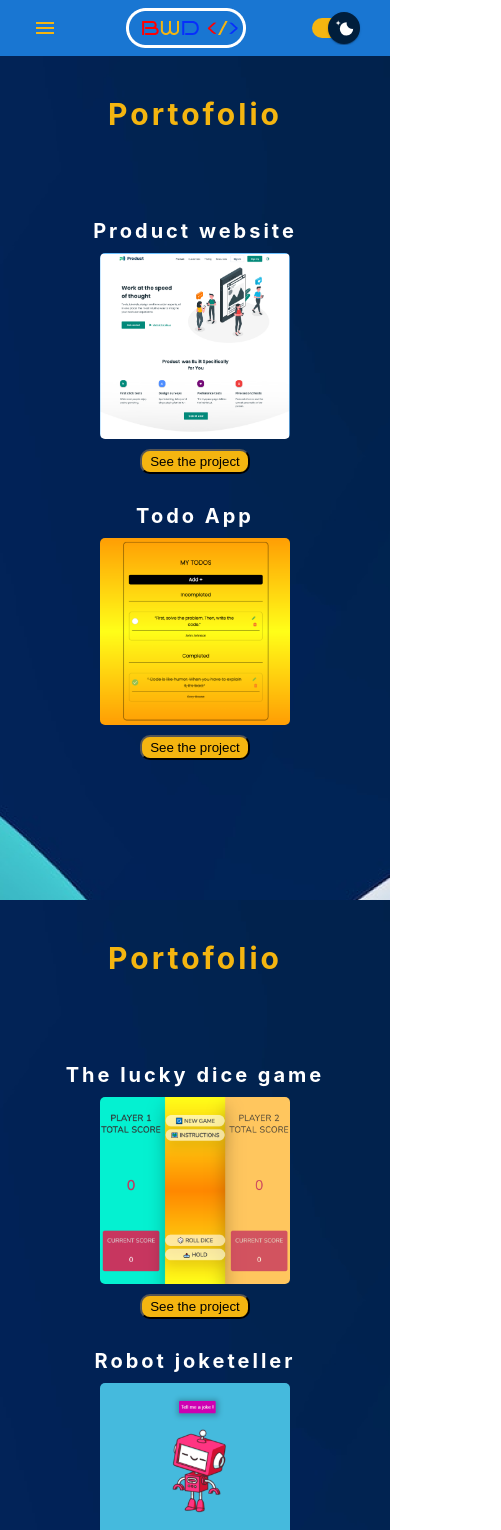
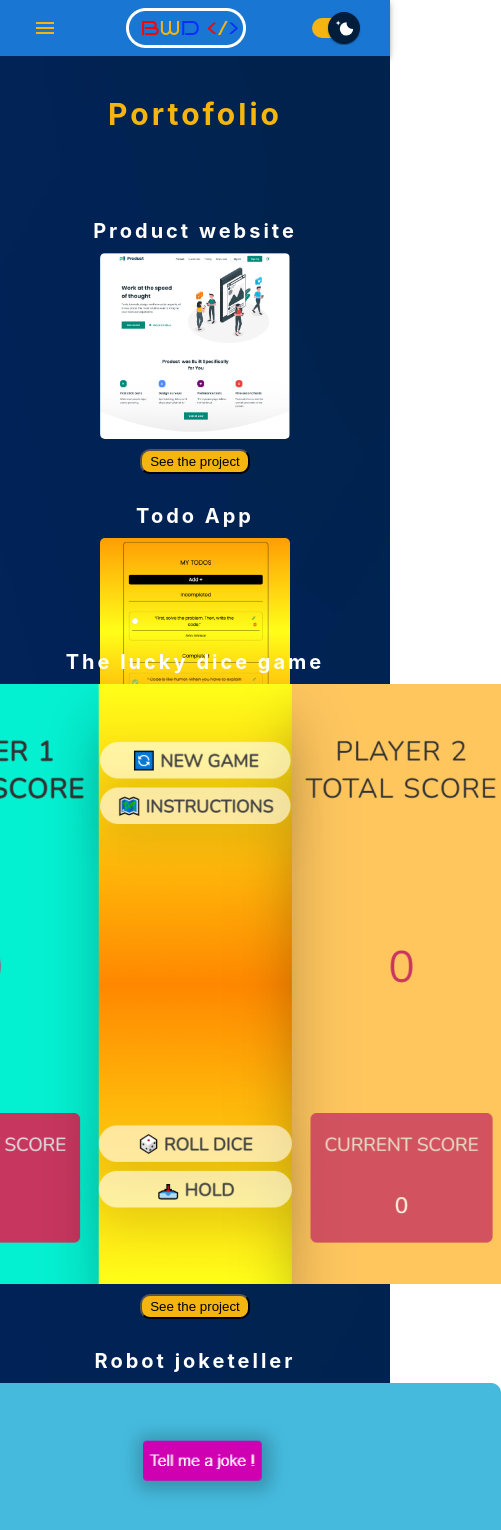
Before and after one commit to Adrian-Edu/best-web-design, a React (Create React App) app: page /portofolio in a window 390 px wide. Shown: the top 1530 px of the page, 501 px wide, since content can reach past the window. Built offline with nearby package versions, Linux system fonts and the light colour scheme.

Commit message:
modificari

```diff
--- a/src/portofolio-page-one/PortofolioPageOne.css
+++ b/src/portofolio-page-one/PortofolioPageOne.css
@@ -69,6 +69,16 @@
 
 button {
   cursor: pointer;
+}
+
+@media screen and (max-width: 2000px) {
+  .product {
+    width: 450px;
+  }
+
+  .todo {
+    width: 450px;
+  }
 }
 
 @media screen and (max-width: 1400px) {
--- a/src/portofolio-page-two/PortofolioPageTwo.css
+++ b/src/portofolio-page-two/PortofolioPageTwo.css
@@ -28,13 +28,13 @@
   margin: 0 20px;
 }
 
-.product {
+.lucky {
   width: 460px;
   object-fit: contain;
   border-radius: 5px;
 }
 
-.todo {
+.robo {
   width: 460px;
   object-fit: contain;
   border-radius: 5px;
@@ -68,12 +68,22 @@
   background-color: #f4b510;
 }
 
+@media screen and (max-width: 2000px) {
+  .lucky {
+    width: 450px;
+  }
+
+  .robo {
+    width: 450px;
+  }
+}
+
 @media screen and (max-width: 1400px) {
-  .product {
+  .lucky {
     width: 420px;
   }
 
-  .todo {
+  .robo {
     width: 420px;
   }
 
@@ -93,11 +103,11 @@
 }
 
 @media screen and (max-width: 1100px) {
-  .product {
+  .lucky {
     width: 390px;
   }
 
-  .todo {
+  .robo {
     width: 390px;
   }
 
@@ -116,11 +126,11 @@
 }
 
 @media screen and (max-width: 1000px) {
-  .product {
+  .lucky {
     width: 280px;
   }
 
-  .todo {
+  .robo {
     width: 280px;
   }
 
@@ -146,11 +156,11 @@
 }
 
 @media screen and (max-width: 700px) {
-  .product {
+  .lucky {
     width: 200px;
   }
 
-  .todo {
+  .robo {
     width: 200px;
   }
 
--- a/src/portofolio-page-two/PortofolioPageTwo.jsx
+++ b/src/portofolio-page-two/PortofolioPageTwo.jsx
@@ -16,8 +16,9 @@ function PortofolioPageTwo() {
       <div className="sixth-container">
         <div className="first2-fifth">
           <div className="test2">
+            {" "}
             <p className="h10">The lucky dice game</p>
-            <img src={lucky} className="product" alt="" />
+            <img src={lucky} className="lucky" alt="" />
             <a
               href={"https://lucky-dice-alpha.vercel.app/"}
               target="_blank"
@@ -30,7 +31,7 @@ function PortofolioPageTwo() {
         <div className="second2-fifth">
           <div className="test2">
             <p className="h10">Robot joketeller</p>
-            <img src={robo} className="todo" alt="" />
+            <img src={robo} className="robo" alt="" />
             <a
               href={"https://robo-joke-teller.adrianedu.repl.co/"}
               target="_blank"
--- a/src/web-design/WebDesign.css
+++ b/src/web-design/WebDesign.css
@@ -6,10 +6,11 @@
   text-align: center;
   font-size: 60px;
   color: #f4b510;
-  padding: 70px 0;
+  padding: 40px 0;
   margin: 0;
   padding-bottom: 0;
   letter-spacing: 3px;
+  font-weight: 700;
 }
 
 h5 {
```
